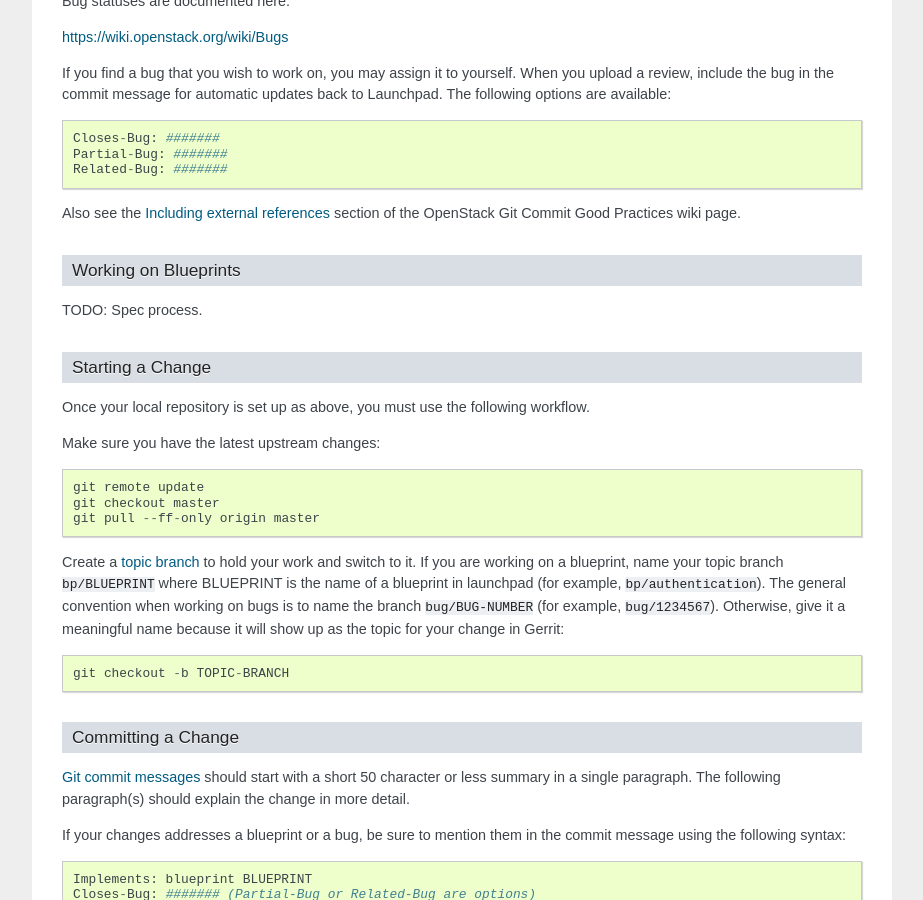
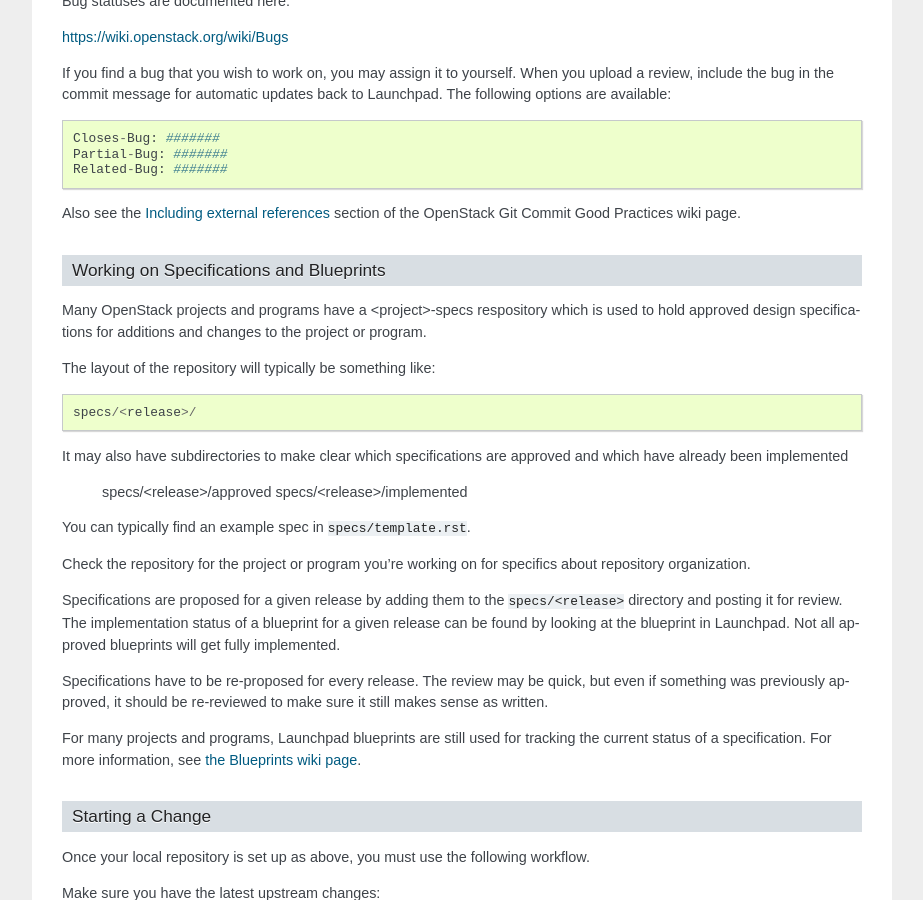
Before and after one commit to openstack-archive/infra-manual, a Sphinx documentation site: the page built from doc/source/developers.rst, in a window 1280 px wide and 900 px high, scrolled down 3558 px. Shown: the whole window, without its empty margins (198-1121 px from the left). Built offline with Sphinx 7.4.7, drawn with Linux system fonts in a browser that asks for light colours; some of the changed text lies outside the part shown.

Commit message:
Add Specifications and Blueprints to Dev guide
Change-Id: Icd8b8d277c2d3dbe70377c573702aa60418ad1da

```diff
--- a/doc/source/developers.rst
+++ b/doc/source/developers.rst
@@ -215,10 +215,40 @@
 <https://wiki.openstack.org/wiki/GitCommitMessages#Including_external_references>`_
 section of the OpenStack Git Commit Good Practices wiki page.
 
-Working on Blueprints
----------------------
+Working on Specifications and Blueprints
+----------------------------------------
 
-TODO: Spec process.
+Many OpenStack projects and programs have a <project>-specs respository which
+is used to hold approved design specifications for additions and changes to
+the project or program.
+
+The layout of the repository will typically be something like::
+
+  specs/<release>/
+
+It may also have subdirectories to make clear which specifications are approved
+and which have already been implemented
+
+  specs/<release>/approved
+  specs/<release>/implemented
+
+You can typically find an example spec in ``specs/template.rst``.
+
+Check the repository for the project or program you're working on for specifics
+about repository organization.
+
+Specifications are proposed for a given release by adding them to the
+``specs/<release>`` directory and posting it for review.  The implementation
+status of a blueprint for a given release can be found by looking at the
+blueprint in Launchpad.  Not all approved blueprints will get fully implemented.
+
+Specifications have to be re-proposed for every release.  The review may be
+quick, but even if something was previously approved, it should be re-reviewed
+to make sure it still makes sense as written.
+
+For many projects and programs, Launchpad blueprints are still used for tracking
+the current status of a specification. For more information, see `the Blueprints
+wiki page <https://wiki.openstack.org/wiki/Blueprints>`_.
 
 Starting a Change
 -----------------
```
